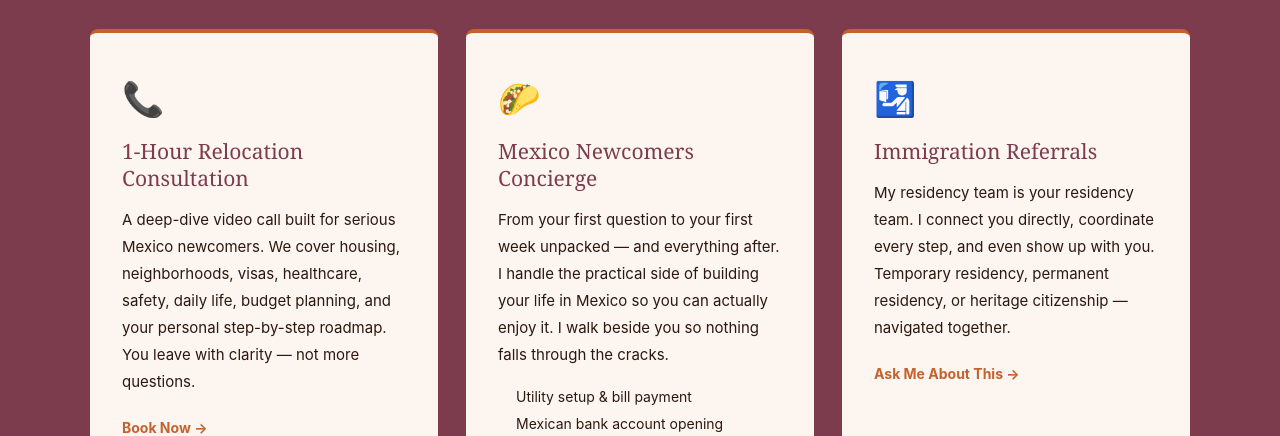
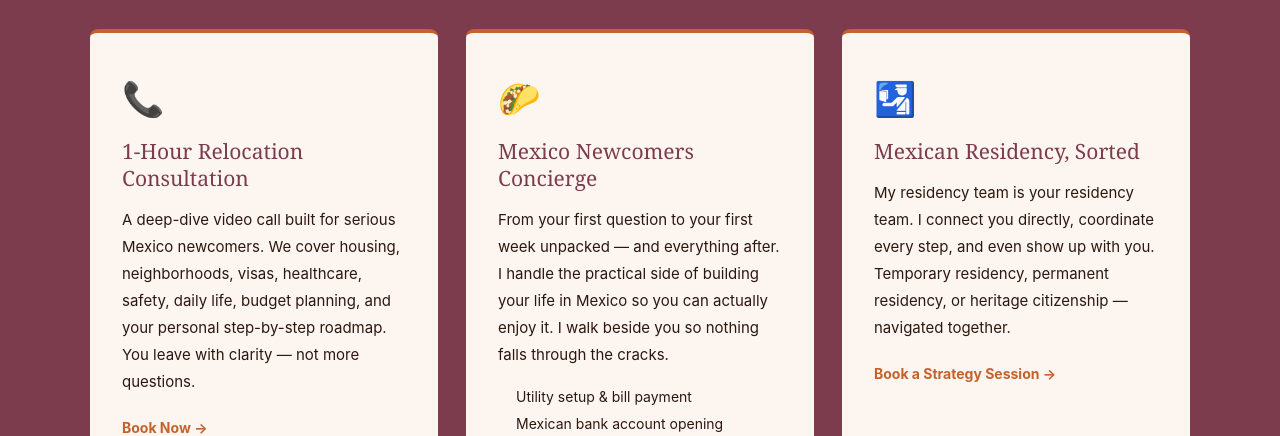
Before and after one commit to IntheknowMX/intheknowmx.com, a Next.js app: page / in a window 1280 px wide. Shown: the part 2740-3176 px from the top of the page. Built offline with nearby package versions, Linux system fonts and the light colour scheme.

Commit message:
Rename Immigration Referrals card to Mexican Residency, Sorted
Co-Authored-By: Claude Sonnet 4.6 <noreply@anthropic.com>

```diff
--- a/app/page.tsx
+++ b/app/page.tsx
@@ -254,13 +254,13 @@ export default function Home() {
             {/* Service 4 - Immigration */}
             <div style={{ backgroundColor: '#FDF6F0', padding: '40px 32px', borderRadius: '8px', borderTop: '4px solid #C4622D' }}>
               <div style={{ fontSize: '34px', marginBottom: '14px' }}>🛂</div>
-              <h3 style={{ fontSize: '21px', marginBottom: '14px', color: '#7D3B4E', fontFamily: "var(--font-playfair, 'Playfair Display', Georgia, serif)", lineHeight: '1.3' }}>Immigration Referrals</h3>
+              <h3 style={{ fontSize: '21px', marginBottom: '14px', color: '#7D3B4E', fontFamily: "var(--font-playfair, 'Playfair Display', Georgia, serif)", lineHeight: '1.3' }}>Mexican Residency, Sorted</h3>
               <p style={{ fontSize: '15px', lineHeight: '1.8', color: '#2C1810', marginBottom: '20px' }}>
                 My residency team is your residency team. I connect you directly, coordinate every step,
                 and even show up with you. Temporary residency, permanent residency, or heritage citizenship
                 — navigated together.
               </p>
-              <a href="https://calendar.app.google/qfwutaFsrSaqWVkw7" target="_blank" style={{ color: '#C4622D', textDecoration: 'none', fontWeight: 'bold', fontSize: '14px' }}>Ask Me About This →</a>
+              <a href="https://calendar.app.google/qfwutaFsrSaqWVkw7" target="_blank" style={{ color: '#C4622D', textDecoration: 'none', fontWeight: 'bold', fontSize: '14px' }}>Book a Strategy Session →</a>
             </div>
 
           </div>
```
